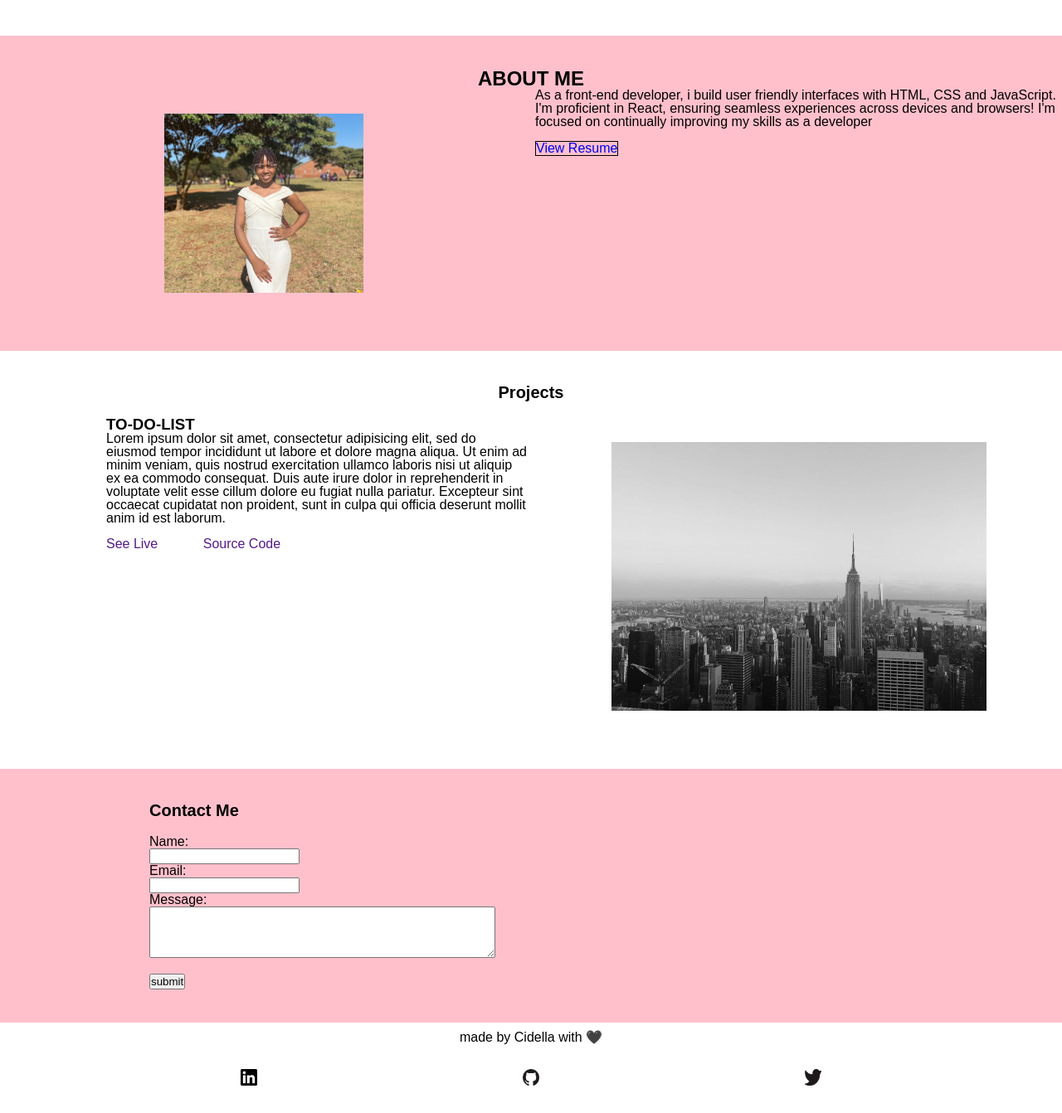
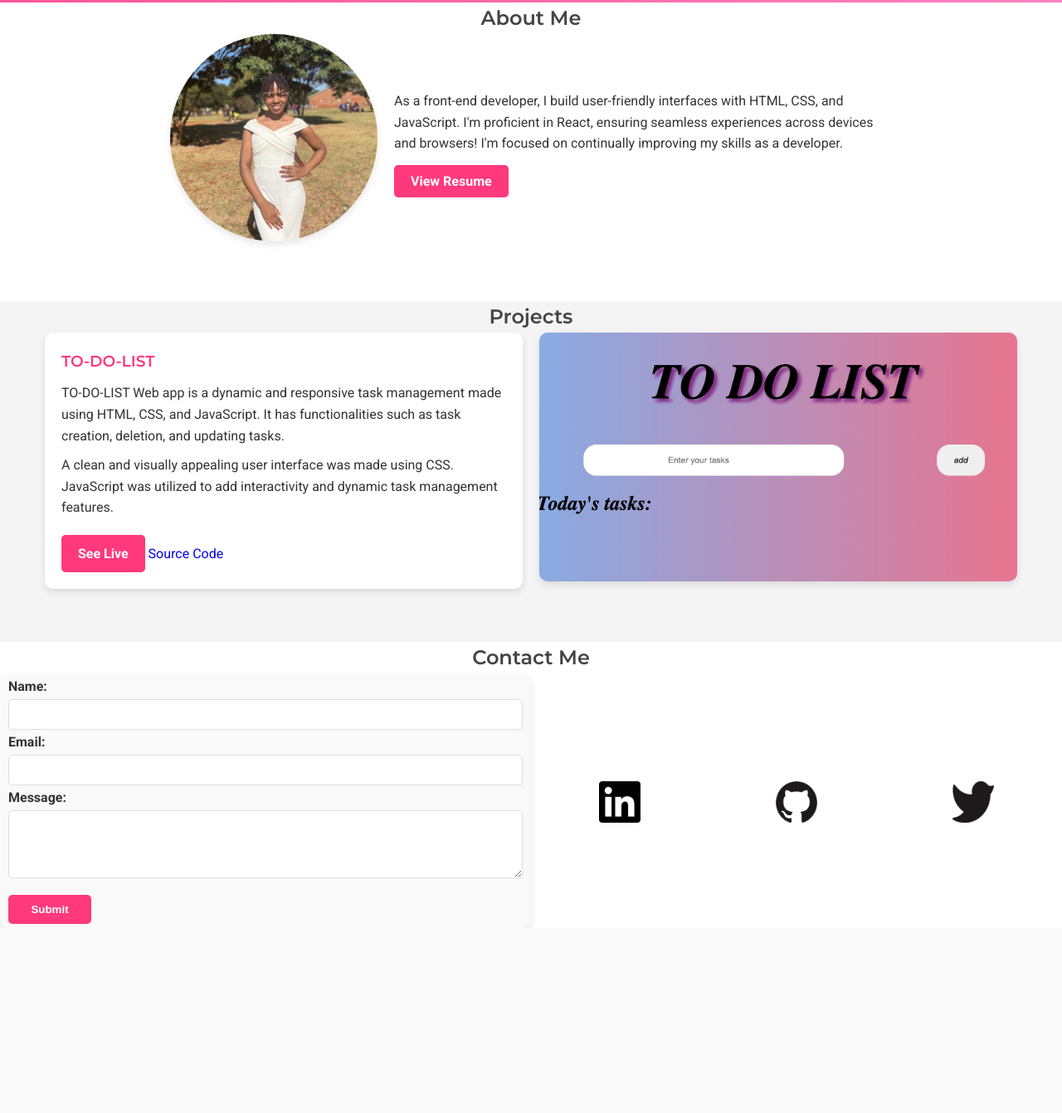
Before and after one commit to misscidella/cidellapersonalweb, a plain HTML site: page index.html in a window 1280 px wide. Shown: the part 797-2139 px from the top of the page at 83% size. After the commit the page ends 1916 px from the top, so only its background shows below. Drawn offline with Linux system fonts and the light colour scheme.

Commit message:
new changes

```diff
--- a/index.html
+++ b/index.html
@@ -5,100 +5,88 @@
     <meta name="viewport" content="width=device-width, initial-scale=1.0">
     <title>Cidella Chidziva - Portfolio</title>
     <link rel="stylesheet" href="style.css">
+    <link href="https://fonts.googleapis.com/css2?family=Montserrat:wght@400;600&family=Roboto:wght@400;700&display=swap" rel="stylesheet">
 </head>
 <body>
     <header>
         <nav>
             <div class="nav-container">
-            <h1>CiCi</h1>
+                <h1>CiCi</h1>
                 <ul>
                     <li><a href="#home" id="home">Home</a></li>
                     <li><a href="#about" id="about">About</a></li>
                     <li><a href="#projects" id="projects">Projects</a></li>
-                    <li><a href="#contact"id="contact">Contact</a></li>
+                    <li><a href="#contact" id="contact">Contact</a></li>
                 </ul>
             </div>
         </nav>
+    </header>
 
-    </header>
     <section id="home-section">
         <div class="home-container">
             <div class="box">
-                <p> Hi, my name is Cidella<br>
-                I'm a Front-End Developer</p>
+                <p>Hi, my name is Cidella<br> I'm a Front-End Developer</p>
                 <button id="home-button">Hire Me</button>
             </div>
         </div>
-
     </section>
 
     <section id="about-section" class="section">
-        <h1 class="align-center">ABOUT ME</h1>
+        <h1 class="align-center">About Me</h1>
         <div class="about-container">
-            <div class=" image">
-                <img src="assets/image1.jpg">
+            <div class="image">
+                <img src="assets/image1.jpg" alt="Cidella's photo">
             </div>
-             <div class="content">
-                <p >As   a front-end developer, i build user friendly interfaces with HTML, CSS and JavaScript. I'm proficient in React, ensuring seamless experiences across devices and browsers! I'm focused on continually improving my skills as a developer</p>
-                <div class=resume-box>
-                    <a class="resume" href="assets/resume.pdf"> View Resume</a>
+            <div class="content">
+                <p>As a front-end developer, I build user-friendly interfaces with HTML, CSS, and JavaScript. I'm proficient in React, ensuring seamless experiences across devices and browsers! I'm focused on continually improving my skills as a developer.</p>
+                <div class="resume-box">
+                    <a class="resume" href="assets/resume.pdf">View Resume</a>
                 </div>
-
             </div>
         </div>
-
-
     </section>
 
     <section id="projects-section" class="section">
         <h2 class="align-center">Projects</h2>
         <div class="projects-container">
             <div class="projects-box">
-                <h3> TO-DO-LIST</h3>
-                <p>Lorem ipsum dolor sit amet, consectetur adipisicing elit, sed do eiusmod
-                tempor incididunt ut labore et dolore magna aliqua. Ut enim ad minim veniam,
-                quis nostrud exercitation ullamco laboris nisi ut aliquip ex ea commodo
-                consequat. Duis aute irure dolor in reprehenderit in voluptate velit esse
-                cillum dolore eu fugiat nulla pariatur. Excepteur sint occaecat cupidatat non
-                proident, sunt in culpa qui officia deserunt mollit anim id est laborum.</p>
-                <a class="live-button" href="">See Live</a>
-                <a href=""> Source Code</a><br>
-
+                <h3>TO-DO-LIST</h3>
+                <p>TO-DO-LIST Web app is a dynamic and responsive task management made using HTML, CSS, and JavaScript. It has functionalities such as task creation, deletion, and updating tasks.</p>
+                <p>A clean and visually appealing user interface was made using CSS. JavaScript was utilized to add interactivity and dynamic task management features.</p>
+                <a class="live-button" href="https://misscidella.github.io/to-do-list/">See Live</a>
+                <a href="https://github.com/misscidella/to-do-list">Source Code</a>
             </div>
             <div class="projects-image-box">
-                <img class="projects-image" src="./assets/project.jpg"
+                <img class="projects-image" src="./assets/picture.png" alt="Project screenshot">
+            </div>
+        </div>
+    </section>
+
+    <section id="contact-section" class="section">
+        <h2 class="align-center">Contact Me</h2>
+        <div class="contact-container">
+            <div class="email-container">
+                <form action="mailto:cidellachidziva@gmail.com" method="post" enctype="text/plain">
+                <label for="name">Name:</label><br>
+                <input type="text" id="name" name="name" required><br>
+                <label for="email">Email:</label><br>
+                <input type="email" id="email" name="email" required><br>
+                <label for="message">Message:</label><br>
+                <textarea id="message" name="message" rows="4" cols="50" required></textarea><br><br>
+                <input type="submit" value="Submit">
+                </form>
+            </div>
+             <div class="social-links">
+                <a href="https://www.linkedin.com/in/cidella-chidziva"><img class="sizing" src="./assets/linkedin.PNG" alt="LinkedIn"></a>
+                <a href="https://github.com/misscidella"><img class="sizing" src="./assets/github.PNG" alt="GitHub"></a>
+                <a href="https://x.com/cidellacodes"><img class="sizing" src="./assets/twitter.PNG" alt="Twitter"></a>
             </div>
         </div>
 
+        </div>
+    </section>
 
 
-    </section>
-
-    <section id="contact-section" class="section">
-        <div class="container">
-            <h2>Contact Me</h2>
-            <form action="mailto:cidellachidziva@gmail.com" method="post" enctype="text/plain">
-            <label for="name">Name:</label><br>
-            <input type="text" id=name name="name"><br>
-            <label for="email">Email:</label><br>
-            <input type="email" id="email" name="email"><br>
-            <label for="message">Message:</label><br>
-            <textarea id="message" name="message" rows="4" cols="50"></textarea><br><br>
-            <input type="submit" value="submit">
-            </form>
-
-        </div>
-    </section>
-    <footer>
-    <p class="footer-container"> made by Cidella with 🖤<br></p>
-    <div class="footer-container ">
-        <a href="https://www.linkedin.com/in/cidella-chidziva"><img class="sizing" src="./assets/linkedin.PNG"></a>
-        <a href="https://github.com/misscidella"><img class="sizing" src="./assets/github.PNG"></a>
-        <a href="https://x.com/cidellacodes"><img class="sizing" src="./assets/twitter.PNG"></a>
-    </div>
-
-
-    </footer>
 
     <script src="script.js"></script>
 </body>
--- a/style.css
+++ b/style.css
@@ -1,213 +1,292 @@
-/* Reset CSS */
+/*Generic*/
 * {
     margin: 0;
     padding: 0;
     box-sizing: border-box;
 }
 
-/* Global Styles */
+
 body {
-    font-family: Arial, sans-serif;
-    line-height: 1;
-    font-size: 1em;
-}
-section {
-      padding: 40px 0;
+    font-family: 'Roboto', sans-serif;
+    font-size: 16px;
+    line-height: 1.6;
+    color: #333;
+    background-color: #f9f9f9;
 }
 
-section h2 {
-    margin-bottom: 20px;
-    font-size: 20px;
-}
-.container {
-    max-width: 960px;
-    margin: 0 auto;
-    padding: 0 20px;
+h1, h2, h3 {
+    font-family: 'Montserrat', sans-serif;
+    color: #444;
 }
 
-.align-center{
-    display: flex;
-    justify-content: center;
+
+.align-center {
+    text-align: center;
 }
-/*NAV BAR STYLES*/
+
+/* Navigation */
 header {
+    background: #fff;
+    box-shadow: 0 2px 4px rgba(0, 0, 0, 0.1);
+    position: fixed;
+    width: 100%;
+    top: 0;
+    opacity: 0.7;
+    z-index: 1000;
+}
 
-    color: #fff;
-    padding: 20px 0;
-}
-nav{
-    background-color: #ff397b24;
-    position: fixed;
-    top:0;
-    left: 0;
-    width: 100vw;
-    color: black;
-    padding: 10px 0px;
-    z-index:1000;
-}
-.nav-container{
+.nav-container {
     display: flex;
     justify-content: space-between;
+    align-items: center;
+    padding: 0px 40px;
 }
+
 header h1 {
-    margin: 0;
-    padding-left: 10vw;
     font-size: 24px;
+    color: #ff397b;
+    transition: color 0.3s ease;
 }
+@media screen and (max-width:700px){
+    header h1{
+        font-size: 20px;
+    }
+    nav ul li a{
+        font-size: 10px;
+    }
+
+}
+
 nav ul {
     list-style: none;
-}
-
-nav ul li {
-    display: inline;
-    margin-right: 20px;
+    display: flex;
+    gap: 20px;
 }
 
 nav ul li a {
-    color: black;
     text-decoration: none;
-}
-/*HOME STYLES*/
-#home-section{
-    height: 100dvh;
-}
-#home-section{
-    display: grid;
-    place-items: centre;
-}
-.home-container{
-
-    display: grid;
-    place-items: center;
-}
-#home-button{
-    padding:20px;
-    background-color: white;
-    border-color: pink;
-    border-width: 3px;
-    font-size: 30px;
-    font-weight: bold;
-
-}
-#home-button:hover{
-    color: white;
-    background-color: pink;
-}
-.box{
-    font-size: 3em;
-    text-align: center;
-    font-weight: bold;
-    font-size: 40px;
+    color: #333;
+    font-weight: 600;
+    transition: color 0.3s ease;
 }
 
-
-/*ABOUT STYLES*/
-#about-section{
-    background-color: pink;
+nav ul li a:hover {
+    color: #ff397b;
+    text-decoration: underline;
 }
 
-.about-container{
-    display: grid;
-    grid-auto-columns: 1fr;
-    grid-template-rows: auto auto;
-    gap: 10px;
+/* Home Section */
+#home-section {
+    height: 100vh;
+    display: flex;
+    align-items: center;
+    justify-content: center;
+    background: linear-gradient(135deg, #ff397b, #ff80bf);
+    color: #fff;
+    text-align: center;
+}
 
+.home-container {
+    display: flex;
+    flex-direction: column;
+    align-items: center;
 }
-img{
-    padding: 30px;
-    width: 300px;
-    height: auto;
+
+.box {
+    font-size: 2em;
+    margin-bottom: 20px;
 }
-.image{
+
+#home-button {
+    padding: 10px 20px;
+    background-color: #fff;
+    color: #ff397b;
+    border: none;
+    font-size: 1.2em;
+    font-weight: bold;
+    cursor: pointer;
+    transition: background-color 0.3s ease, color 0.3s ease;
+}
+
+#home-button:hover {
+    background-color: #ff397b;
+    color: #fff;
+}
+
+/* About Section */
+#about-section {
+    background-color: #fff;
+    padding-bottom: 5vw;
+}
+
+.about-container {
     display: flex;
+    flex-wrap: wrap;
+    gap: 20px;
+    justify-content: center;
+    align-items: center;
+}
+
+.image img{
+    border-radius: 50%;
+    width: 250px;
+    height: 250px;
+    object-fit: cover;
+    box-shadow: 0 4px 8px rgba(0, 0, 0, 0.1);
+}
+
+.content {
+    max-width: 600px;
+}
+
+.resume-box {
+    margin-top: 20px;
+}
+
+.resume {
+    text-decoration: none;
+    padding: 10px 20px;
+    background: #ff397b;
+    color: #fff;
+    border-radius: 5px;
+    font-weight: bold;
+    transition: background-color 0.3s ease;
+}
+
+.resume:hover {
+    background-color: #ff80bf;
+}
+
+/* Projects Section */
+#projects-section {
+    background-color: #f4f4f4;
+    padding-bottom: 5vw;
+}
+
+.projects-container {
+    display: flex;
+    flex-wrap: wrap;
+    gap: 20px;
     justify-content: center;
 }
-.resume-box{
-    display:flex;
-    justify-content: center;
+
+.projects-box, .projects-image-box {
+    flex: 1 1 45%;
+    max-width: 45%;
+}
+
+.projects-box {
+    background: #fff;
+    padding: 20px;
+    border-radius: 10px;
+    box-shadow: 0 4px 8px rgba(0, 0, 0, 0.1);
+}
+
+.projects-box h3 {
+    margin-bottom: 10px;
+    color: #ff397b;
+}
+
+.projects-box p {
+    margin-bottom: 10px;
+}
+section a{
+    text-decoration:none ;
+}
+
+.live-button {
+    display: inline-block;
+    margin-top: 10px;
+    padding: 10px 20px;
+    background: #ff397b;
+    color: #fff;
+    border-radius: 5px;
+    font-weight: bold;
+    transition: background-color 0.3s ease;
+}
+
+.live-button:hover {
+    background-color: #ff80bf;
+}
+
+.projects-image {
+    width: 100%;
+    border-radius: 10px;
+    box-shadow: 0 4px 8px rgba(0, 0, 0, 0.1);
+}
+@media screen and (max-width:700px){
+    .projects-container{
+        display: grid;
+    }
+    .projects-box {
+       max-width: 100%
+    }
+    .projects-image{
+        margin-left: 3px;
+        width: 99vw;
+
+    }
+}
+/* Contact Section */
+#contact-section {
+    background-color: #fff;
+}
+.contact-container{
+    display: grid;
+}
+.social-links {
+    padding-top: 10px;
+    display: flex;
+    align-items: center;
+    justify-content: space-around;
+}
+
+.social-links img {
+    width: 50px;
+    height: 50px;
 }
 
 
 
-@media screen and (min-width: 750px){
+form {
+    display: flex;
+    line-height: 10px;
+    flex-direction: column;
+    margin: 0 auto;
+    background: #f9f9f9;
+    padding: 10px;
+    padding-bottom: 5px;
+    border-radius: 10px;
+    box-shadow: 0 4px 8px rgba(0, 0, 0, 0.1);
+}
 
-    .about-container{
-        grid-template-columns: repeat(2, 1fr);
-        grid-template-rows: auto;
-    }
-    .resume-box{
-        display: flex;
-        justify-content: left;
+label {
+    font-weight: bold;
+}
+
+input, textarea {
+    width: 100%;
+    padding: 10px;
+    border: 1px solid #ddd;
+    border-radius: 5px;
+}
+
+input[type="submit"] {
+    background-color: #ff397b;
+    color: #fff;
+    width: 100px;
+    border: none;
+    cursor: pointer;
+    font-weight: bold;
+    transition: background-color 0.3s ease;
+}
+
+input[type="submit"]:hover {
+    background-color: #ff80bf;
+}
+@media screen and (min-width:700px){
+    .contact-container{
+        grid-template-columns: 1fr 1fr;
     }
 
-
 }
-
-.resume{
-    text-decoration: none;
-    width: fit-content;
-    border: 1px solid black;
-
-}
-
-/*PROJECTS STYLES*/
-.section p{
-    padding-bottom: 15px;
-}
-.section a{
-    text-decoration: none;
-
-}
-.live-button{
-    padding-right: 50px;
-    }
-.projects-image{
-   height: 50vw;
-   width: 90vw;
-}
-.projects-container{
-    display: grid;
-    grid-auto-columns: 1fr;
-    grid-template-rows: auto auto;
-    gap: 10px;
-
-}
-.projects-box{
-    padding-left: 10vw;
-}
-.projects-image-box{
-    display: flex;
-    justify-content: center;
-}
-@media screen and (min-width: 750px){
-
-    .projects-container{
-        grid-template-columns: repeat(2, 1fr);
-        grid-template-rows: auto;
-    }
-     .projects-image{
-      height: 30vw;
-      width: 40vw;
-    }
-
-
-}
-/*CONTACTS STYLES*/
-#contact-section{
-    background-color: pink;
-}
-/*FOOTER STYLES*/
-footer{
-    background-color: wh;
-}
-footer p{
-    padding-top: 10px;
-}
-.footer-container{
-    display:flex;
-    justify-content: space-evenly;
-}
-.sizing{
-    height: 80px;
-    width: 80px;
-}
```
Also changed, not shown: script.js (+14 -12 lines), assets/picture.png (added).
